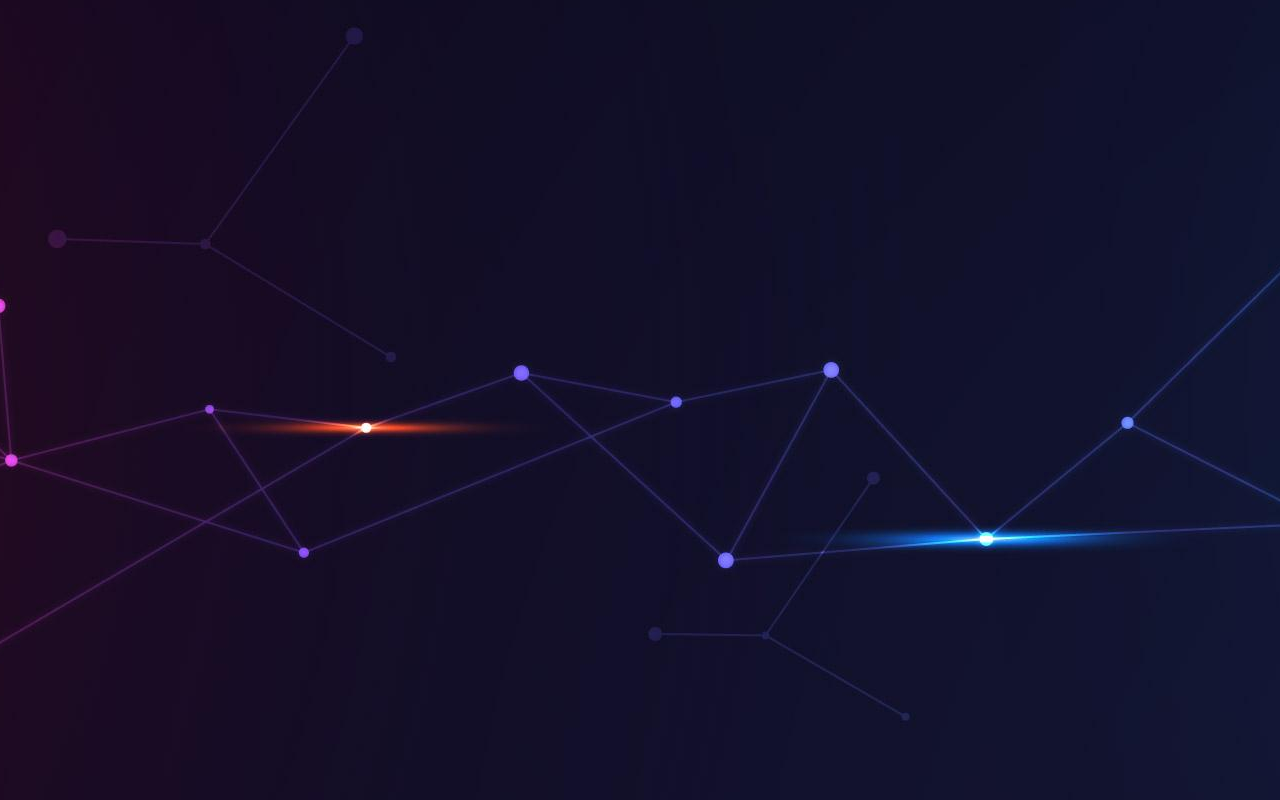
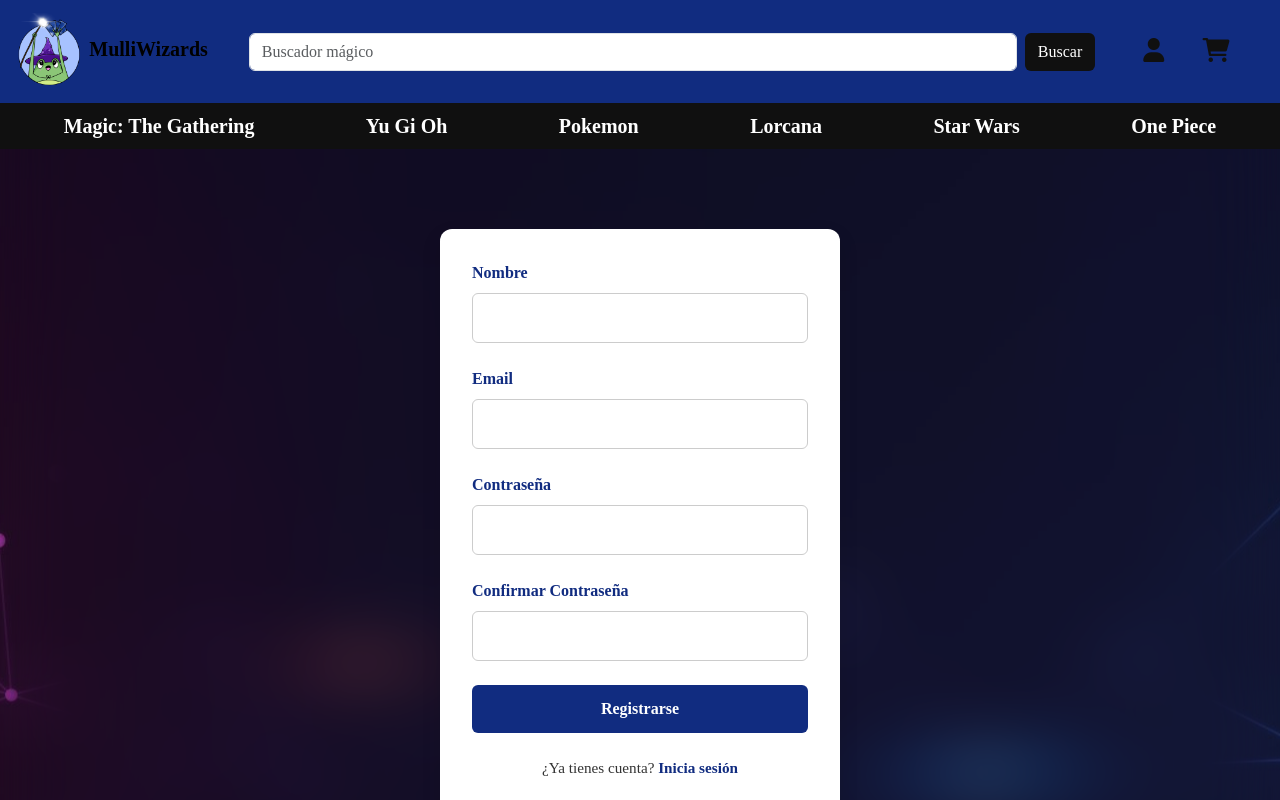
Before and after one commit to TheHenry08/MuliWizard, an Angular app in the folder front/: page /registro in a window 1280 px wide. Before the commit this address led to /. Shown: the top 800 px of the page. Built offline with nearby package versions, Linux system fonts and the light colour scheme; a web font is replaced by a local one.

Commit message:
resgitro y rutas ok

```diff
--- a/front/src/app/app.routes.ts
+++ b/front/src/app/app.routes.ts
@@ -2,6 +2,8 @@ import { Routes } from '@angular/router';
 import { PlantillaBaseComponent } from './plantilla-base/plantilla-base.component';
 import { CuerpoHomeComponent } from './cuerpo-home/cuerpo-home.component';
 import { LoginComponent } from './login/login.component';
+import { RegistroComponent } from './registro/registro.component';
+
 import { ProductoDetalleComponent } from './producto-detalle/producto-detalle.component'
 
 export const routes: Routes = [
@@ -10,7 +12,8 @@ export const routes: Routes = [
     component: PlantillaBaseComponent, // Siempre muestra la plantilla base
     children: [
       { path: '', component: CuerpoHomeComponent }, // Dentro de la plantilla base
-      { path: 'prueba', component: LoginComponent },
+      { path: 'login', component: LoginComponent },
+      { path: 'registro', component: RegistroComponent },
       { path: 'detalle/:id', component: ProductoDetalleComponent }
     ]
   }
--- a/front/src/app/login/login.component.html
+++ b/front/src/app/login/login.component.html
@@ -18,9 +18,8 @@
   </div>
 
   <button type="submit" class="submit-btn" [disabled]="loginForm.invalid">Ingresar</button>
-
   <p class="register-text">
     ¿No tienes cuenta?
-    <a href="/register">Regístrate</a>
+    <a [routerLink]="['/registro']">Regístrate</a>
   </p>
 </form>
--- a/front/src/app/login/login.component.ts
+++ b/front/src/app/login/login.component.ts
@@ -1,11 +1,13 @@
 import { Component } from '@angular/core';
 import { CommonModule } from '@angular/common';
 import { ReactiveFormsModule, FormBuilder, FormGroup, Validators } from '@angular/forms';
+import { RouterModule } from '@angular/router';
+
 
 @Component({
   selector: 'app-login',
   standalone: true,
-  imports: [CommonModule, ReactiveFormsModule],
+  imports: [CommonModule, ReactiveFormsModule, RouterModule],
   templateUrl: './login.component.html',
   styleUrls: ['./login.component.css']
 })
--- a/front/src/app/plantilla-base/plantilla-base.component.css
+++ b/front/src/app/plantilla-base/plantilla-base.component.css
@@ -23,6 +23,7 @@ i{
 .instagram-text {
     background: linear-gradient(45deg, #f09433, #e6683c, #dc2743, #cc2366, #bc1888);
     -webkit-background-clip: text;
+    background-clip: text;
     -webkit-text-fill-color: transparent;
     font-weight: bold;
   }
--- a/front/src/app/plantilla-base/plantilla-base.component.html
+++ b/front/src/app/plantilla-base/plantilla-base.component.html
@@ -13,7 +13,7 @@
         <button #myButton class="btn" type="submit">Buscar</button>
       </form>
     </div>
-    <a [routerLink]="['/prueba']" class="text-decoration-none"><i #myLink class="fa-solid fa-user fs-4"></i></a>
+    <a [routerLink]="['/login']" class="text-decoration-none"><i #myLink class="fa-solid fa-user fs-4"></i></a>
     <a href="" class="text-decoration-none"><i #myLink class="fa-solid fa-cart-shopping fs-4"></i></a>
   </div>
 </nav>
@@ -27,7 +27,6 @@
 </ul>
 
 <router-outlet></router-outlet>
-
 
 <footer class="bg-black text-white pt-5 pb-4">
   <div class="container text-md-left">
--- /dev/null
+++ b/front/src/app/registro/registro.component.css
@@ -0,0 +1,69 @@
+.login-form {
+    max-width: 400px;
+    margin: 80px auto;
+    padding: 2rem;
+    border-radius: 12px;
+    background-color: #ffffff;
+    box-shadow: 0 8px 20px rgba(0, 0, 0, 0.1);
+    color: #112c80 !important;
+  }
+
+  .form-group {
+    margin-bottom: 1.5rem;
+  }
+
+  label {
+    display: block;
+    margin-bottom: 0.5rem;
+    font-weight: 600;
+  }
+
+  .form-control {
+    width: 100%;
+    padding: 0.75rem;
+    border-radius: 6px;
+    border: 1px solid #ccc;
+    font-size: 1rem;
+  }
+
+  .form-control:focus {
+    border-color: #007bff;
+    outline: none;
+  }
+
+  .error-messages small {
+    color: #e63946;
+    font-size: 0.85rem;
+    display: block;
+    margin-top: 0.25rem;
+  }
+
+  .submit-btn {
+    width: 100%;
+    padding: 0.75rem;
+    background-color: #112c80 !important;
+    color: white;
+    border: none;
+    border-radius: 6px;
+    font-size: 1rem;
+    font-weight: bold;
+    cursor: pointer;
+    transition: background-color 0.3s ease;
+  }
+
+  .register-text {
+    margin-top: 1.5rem;
+    text-align: center;
+    font-size: 0.95rem;
+    color: #333;
+  }
+
+  .register-text a {
+    color: #112c80 !important;
+    text-decoration: none;
+    font-weight: 600;
+  }
+
+  .register-text a:hover {
+    text-decoration: underline;
+  }
--- /dev/null
+++ b/front/src/app/registro/registro.component.html
@@ -0,0 +1,43 @@
+<form class="login-form" [formGroup]="registerForm" (ngSubmit)="onSubmit()">
+    <div class="form-group">
+      <label for="name">Nombre</label>
+      <input id="name" type="text" class="form-control" formControlName="name" />
+      <div class="error-messages" *ngIf="registerForm.get('name')?.touched && registerForm.get('name')?.invalid">
+        <small *ngIf="registerForm.get('name')?.hasError('required')">El nombre es obligatorio.</small>
+      </div>
+    </div>
+
+    <div class="form-group">
+      <label for="email">Email</label>
+      <input id="email" type="email" class="form-control" formControlName="email" />
+      <div class="error-messages" *ngIf="registerForm.get('email')?.touched && registerForm.get('email')?.invalid">
+        <small *ngIf="registerForm.get('email')?.hasError('required')">El email es obligatorio.</small>
+        <small *ngIf="registerForm.get('email')?.hasError('email')">Email no válido.</small>
+      </div>
+    </div>
+
+    <div class="form-group">
+      <label for="password">Contraseña</label>
+      <input id="password" type="password" class="form-control" formControlName="password" />
+      <div class="error-messages" *ngIf="registerForm.get('password')?.touched && registerForm.get('password')?.invalid">
+        <small *ngIf="registerForm.get('password')?.hasError('required')">La contraseña es obligatoria.</small>
+        <small *ngIf="registerForm.get('password')?.hasError('minlength')">Mínimo 6 caracteres.</small>
+      </div>
+    </div>
+
+    <div class="form-group">
+      <label for="confirmPassword">Confirmar Contraseña</label>
+      <input id="confirmPassword" type="password" class="form-control" formControlName="confirmPassword" />
+      <div class="error-messages" *ngIf="registerForm.get('confirmPassword')?.touched && registerForm.get('confirmPassword')?.invalid">
+        <small *ngIf="registerForm.get('confirmPassword')?.hasError('required')">La confirmación es obligatoria.</small>
+        <small *ngIf="registerForm.hasError('passwordMismatch')">Las contraseñas no coinciden.</small>
+      </div>
+    </div>
+
+    <button type="submit" class="submit-btn" [disabled]="registerForm.invalid">Registrarse</button>
+
+    <p class="register-text">
+      ¿Ya tienes cuenta?
+      <a [routerLink]="['/login']">Inicia sesión</a>
+    </p>
+  </form>
--- /dev/null
+++ b/front/src/app/registro/registro.component.ts
@@ -0,0 +1,41 @@
+import { Component, OnInit } from '@angular/core';
+import { ReactiveFormsModule, FormBuilder, FormGroup, Validators } from '@angular/forms';
+import { CommonModule } from '@angular/common';
+import { RouterModule } from '@angular/router';
+
+
+@Component({
+  selector: 'app-registro',
+  standalone: true,
+  imports: [CommonModule, ReactiveFormsModule, RouterModule],
+  templateUrl: './registro.component.html',
+  styleUrls: ['./registro.component.css']
+})
+export class RegistroComponent implements OnInit {
+  registerForm!: FormGroup;
+
+  constructor(private fb: FormBuilder) {}
+
+  ngOnInit(): void {
+    this.registerForm = this.fb.group({
+      name: ['', Validators.required],
+      email: ['', [Validators.required, Validators.email]],
+      password: ['', [Validators.required, Validators.minLength(6)]],
+      confirmPassword: ['', Validators.required]
+    }, { validators: this.passwordMatchValidator });
+  }
+
+  passwordMatchValidator(form: FormGroup) {
+    const password = form.get('password')?.value;
+    const confirmPassword = form.get('confirmPassword')?.value;
+    return password === confirmPassword ? null : { passwordMismatch: true };
+  }
+
+  onSubmit(): void {
+    if (this.registerForm.valid) {
+      const formData = this.registerForm.value;
+      console.log('Formulario de registro enviado:', formData);
+      // Aquí deberías enviar los datos al backend
+    }
+  }
+}
```
Also changed, not shown: 1 other file (tests, documents, lock files or other folders).
